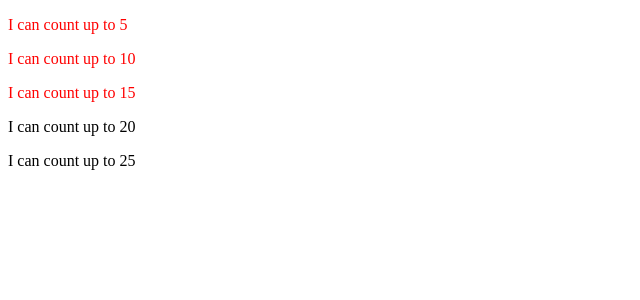
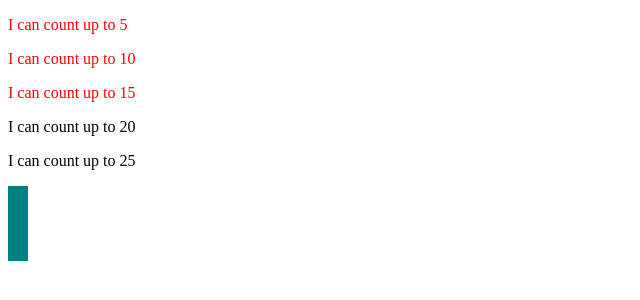
Before and after one commit to jbberler/d3_tutorial, a plain HTML site: page index.html in a window 1280 px wide. Shown: the whole page, without its empty margins (0-640 px from the left). Drawn offline with Linux system fonts and the light colour scheme.

Commit message:
First div with teal color

```diff
--- a/index.html
+++ b/index.html
@@ -25,6 +25,12 @@
 
 		</script>
 
+		<div style="display: inline-block;
+					width: 20px;
+					height: 75px;
+					background-color: teal;">
+		</div>
+
 
 
 		<script>document.write('<script src="http://' + (location.host || 'localhost').split(':')[0] + ':35729/livereload.js?snipver=1"></' + 'script>')
```
